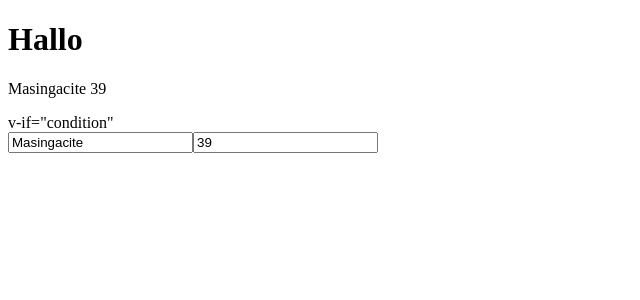
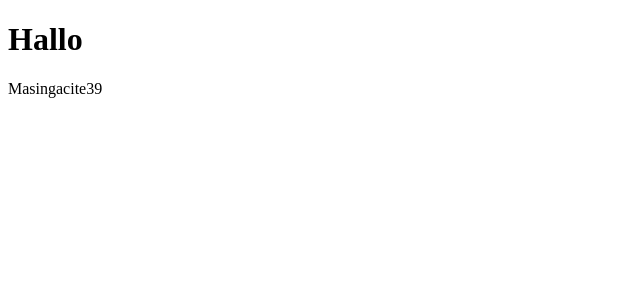
Before and after one commit to diarrisso/vuejs-base, a Vue app in the folder vue-project/: page / in a window 1280 px wide. Shown: the top 300 px of the page, without its empty margins (0-640 px from the left). Built offline with nearby package versions, Linux system fonts and the light colour scheme.

Commit message:
add slot and change name

```diff
--- a/vue-project/src/App.vue
+++ b/vue-project/src/App.vue
@@ -1,11 +1,12 @@
 <template>
-  <HelloWold :user="user" />
-
-  <div v-if="user.age > 15">v-if="condition"</div>
-
-  <div v-else>v-else</div>
-  <input type="text" v-model="user.name" @input="displayName" />
-  <input type="text" v-model="user.age" />
+  <HelloWold>
+	<template v-slot:name>
+		{{ user.name }}
+	</template>
+	<template v-slot:age>
+		{{user.age }}
+	</template>
+  </HelloWold>
 </template>
 
 <script setup>
--- a/vue-project/src/components/HelloWorld.vue
+++ b/vue-project/src/components/HelloWorld.vue
@@ -1,8 +1,8 @@
 <template>
   <div>
     <h1>Hallo</h1>
-
-    <p>{{ props.user.name }} {{ props.user.age}}</p>
+    <slot name="name"></slot>
+    <slot name="age"></slot>
   </div>
 </template>
 
@@ -10,4 +10,12 @@
 const props = defineProps(["user"]);
 </script>
 
-<style scoped></style>
+<style scoped>
+.text-red {
+  color: red;
+}
+
+.text-gray {
+  color: black;
+}
+</style>
```
